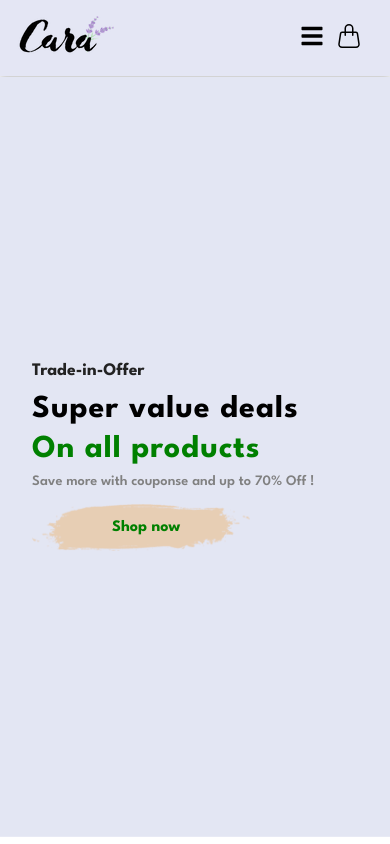
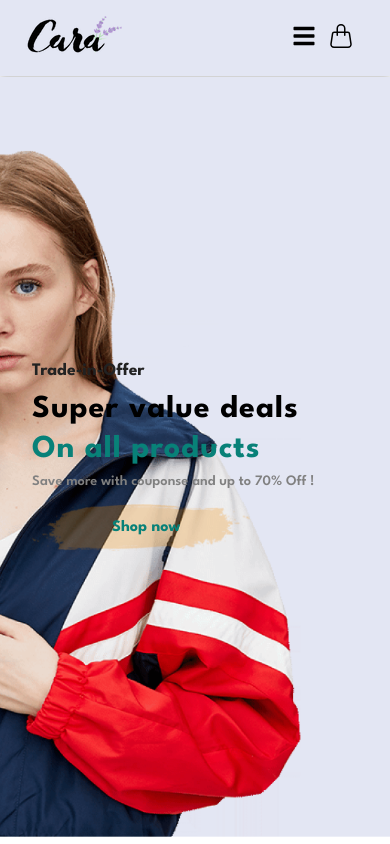
Before and after one commit to Hooseinsalari/Cara, a React (Create React App) app: page / in a window 390 px wide. Built offline with nearby package versions, Linux system fonts and the light colour scheme.

Commit message:
change few styles and folders route

```diff
--- a/src/App.js
+++ b/src/App.js
@@ -1,12 +1,14 @@
 import './App.css';
 
 // components
-import Navigation from './components/shared/Navigation';
+import Navbar from './components/shared/Navbar';
+import HomePage from './pages/HomePage';
 
 function App() {
   return (
     <div className="App">
-      <Navigation />
+      <Navbar />
+      <HomePage />
     </div>
   );
 }
--- a/src/components/shared/Header.module.css
+++ b/src/components/Header.module.css
@@ -1,9 +1,10 @@
 .header {
     width: 100%;
     height: 90vh;
-    background: url("../../img/hero4.png");
+    background: url("../img/hero4.png");
     background-repeat: no-repeat;
     background-size: cover;
+    background-position: top 20% right 0;
     display: flex;
     margin-top: 1px;
     align-items: center;
@@ -25,7 +26,7 @@
 }
 
 .head__desc-second {
-    color: green;
+    color: #088178;
 }
 
 .head__footer {
@@ -35,7 +36,7 @@
 }
 
 .head__link {
-    background: url('../../img/button.png');
+    background: url('../img/button.png');
     background-repeat: no-repeat;
     background-size: contain;
     padding: 1rem 0;
@@ -44,7 +45,7 @@
 
 .head__link a{
     margin-left: 5rem;
-    color: green;
+    color: #088178;
     font-weight: 700;
     text-decoration: none;
 }
--- a/src/components/shared/Navbar.module.css
+++ b/src/components/shared/Navbar.module.css
@@ -2,8 +2,8 @@
     display: flex;
     align-items: center;
     justify-content: space-between;
-    padding: 1rem 1.5rem;
-    background-color: #e4e6f4;
+    padding: 1rem 4rem;
+    background-color: #E3E6F3;
     box-shadow: rgba(0, 0, 0, 0.24) 0px 3px 8px;
     z-index: 1000;
 }
@@ -28,7 +28,7 @@
     display: inline-block;
     margin: 0 1rem;
     text-decoration: none;
-    color: #222;
+    color: #1a1a1a;
     position: relative;
     letter-spacing: 0.8px;
     font-size: 1.1rem;
@@ -37,7 +37,7 @@
 }
 
 .nav__link:hover {
-    color: green;
+    color: #088178;
 }
 
 .nav__link::after {
@@ -47,8 +47,9 @@
     left: 0;
     width: 0;
     height: 2px;
-    background-color: green;
+    background-color: #088178;
     transition: 0.2s ease-in;
+    border-radius: 20px;
 }
 
 .nav__link:hover::after {
@@ -69,6 +70,10 @@
 }
 /* media queris */
 @media (max-width: 768px) {
+    .nav {
+        padding: 1rem 2rem;
+    }
+
     .nav__toggle {
         display: block;
         font-size: 1.5rem;
@@ -127,6 +132,6 @@
 
 @media (max-width: 425px) {
     .nav {
-        padding: 1rem;
+        padding: 1rem 1.5rem;
     }
 }
--- a/src/components/shared/Navigation.js
+++ /dev/null
@@ -1,16 +0,0 @@
-import React from 'react';
-import Header from './Header';
-
-// components
-import Navbar from './Navbar';
-
-const Navigation = () => {
-    return (
-        <div>
-            <Navbar />
-            <Header />
-        </div>
-    );
-};
-
-export default Navigation;
--- /dev/null
+++ b/src/pages/HomePage.js
@@ -0,0 +1,17 @@
+import React from 'react';
+
+// components
+import Header from '../components/Header';
+
+// styles
+import styles from "./HomePage.module.css";
+
+const HomePage = () => {
+    return (
+        <div>
+            <Header />
+        </div>
+    );
+};
+
+export default HomePage;
```
Also changed, not shown: src/components/Header.js (renamed from src/components/shared/Header.js), src/pages/HomePage.module.css (added).
